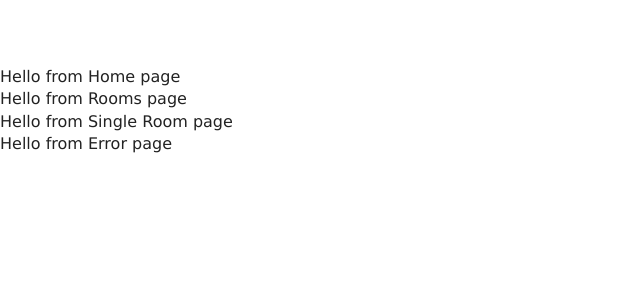
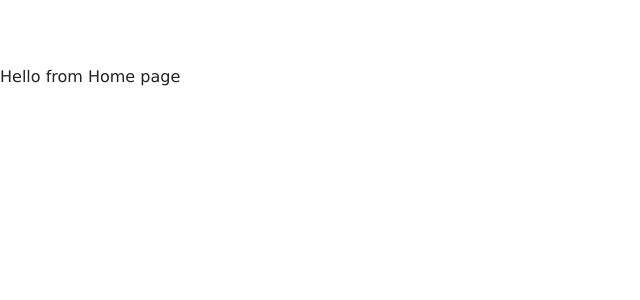
Before and after one commit to juliaosmolovska/react_website_2, a React (Create React App) app: page / in a window 1280 px wide. Shown: the top 300 px of the page, without its empty margins (0-640 px from the left). Built offline with nearby package versions, Linux system fonts and the light colour scheme.

Commit message:
Component for routing

```diff
--- a/src/App.js
+++ b/src/App.js
@@ -1,17 +1,19 @@
 import React from 'react';
 import './App.css';
+
 import Home from './pages/Home';
 import Rooms from './pages/Rooms';
 import SingleRoom from './pages/SingleRoom';
 import Error from './pages/Error';
 
+import {Route, Switch} from 'react-router-dom';
+
 function App() {
   return (
     <>
-      <Home></Home>
-      <Rooms></Rooms>
-      <SingleRoom></SingleRoom>
-      <Error></Error>
+      <Route exact path='/' component={Home} />
+      <Route exact path='/rooms/' component={Rooms} />
+      <Route exact path='/rooms/:slug' component={SingleRoom} />
     </>
   );
 }
```
Also changed, not shown: 1 other file (tests, documents, lock files or other folders).
